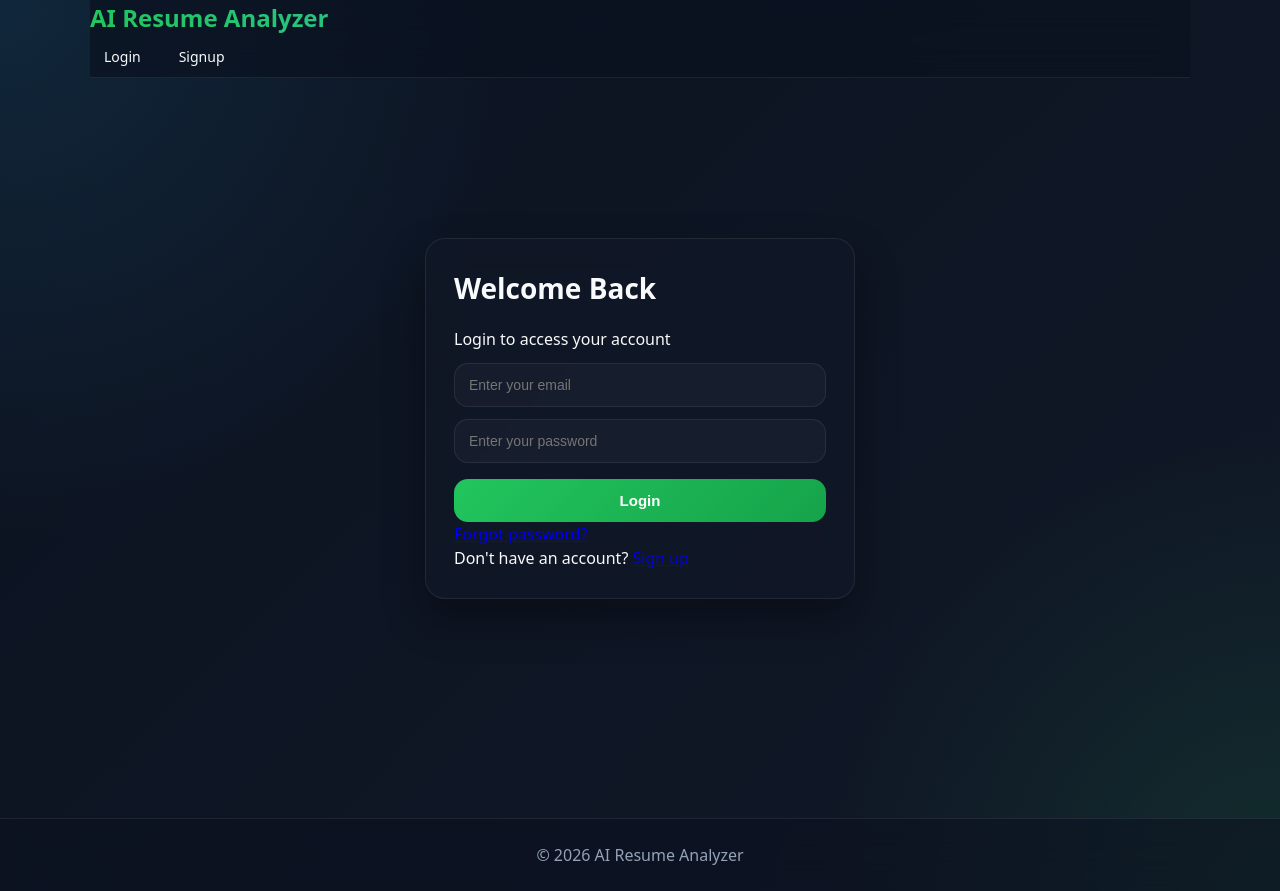
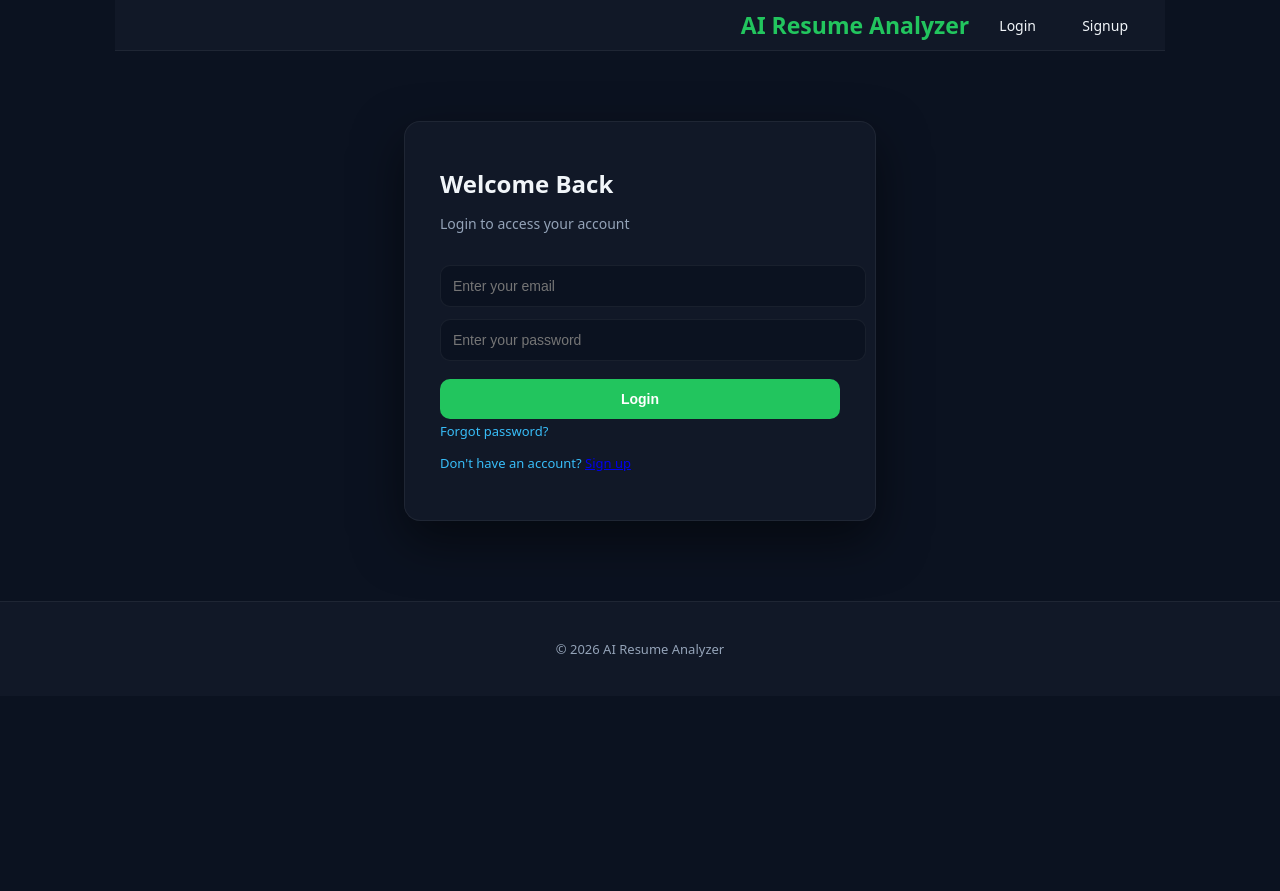
Before and after one commit to ShafiyaAnjum12/ai-resume-analyzer, a Flask app: page /login in a window 1280 px wide. After the commit the page ends 657 px from the top, so only its background shows below. Run offline with Flask 3, Linux system fonts and the light colour scheme; parts of the project's set-up code (start-up, migrations or seed data) failed here and were passed over.

Commit message:
Update style.css

```diff
--- a/static/style.css
+++ b/static/style.css
@@ -1,268 +1,323 @@
-/* ---------------- ROOT VARIABLES ---------------- */
 :root {
-  --bg: #0b1220;
-  --bg2: #111827;
-  --surface: rgba(17, 24, 39, 0.65);
-  --surface-strong: rgba(17, 24, 39, 0.9);
-  --primary: #22c55e;
-  --primary-hover: #16a34a;
-  --accent: #38bdf8;
-  --text: #f8fafc;
-  --muted: #94a3b8;
-  --border: rgba(255, 255, 255, 0.08);
-  --shadow: 0 20px 40px rgba(0, 0, 0, 0.35);
+    --bg: #0B1220;           /* Deep Dark Navy */
+    --surface: #111827;     /* Rich Dark Slate */
+    --primary: #22C55E;     /* Fresh Green */
+    --accent: #38BDF8;      /* Bright Sky Blue */
+    --text: #F1F5F9;        /* Soft White */
+    --muted: #94A3B8;
+    --border: rgba(255,255,255,0.06);
 }
 
-/* ---------------- GLOBAL RESET ---------------- */
-* {
+/* ================= GLOBAL ================= */
+body {
     margin: 0;
-  padding: 0;
-  box-sizing: border-box;
+    font-family: system-ui, -apple-system, Segoe UI, Roboto, sans-serif;
+    background: var(--bg);
+    color: var(--text);
 }
 
-html {
-  scroll-behavior: smooth;
+
+/* ================= AUTH ================= */
+.auth-container {
+    display: flex;
+    justify-content: center;
+    align-items: center;
+    margin-top: 70px;
 }
 
-body {
-  font-family: system-ui, -apple-system, Segoe UI, Roboto, sans-serif;
-  background:
-    radial-gradient(circle at top left, rgba(56, 189, 248, 0.12), transparent 35%),
-    radial-gradient(circle at bottom right, rgba(34, 197, 94, 0.12), transparent 30%),
-    linear-gradient(135deg, var(--bg), var(--bg2));
-  color: var(--text);
-  min-height: 100vh;
-  line-height: 1.5;
+.auth-card {
+    width: 400px;
+    background: var(--surface);
+    padding: 35px;
+    border-radius: 16px;
+    box-shadow: 0 20px 50px rgba(0,0,0,0.5);
+    border: 1px solid var(--border);
 }
 
-/* ---------------- CONTAINER ---------------- */
+.auth-card h2 {
+    margin-top: 10px;
+    margin-bottom: 6px;
+    color: var(--text);
+}
+
+.sub-text {
+    color: var(--muted);
+    font-size: 14px;
+    margin-bottom: 20px;
+}
+
+.auth-card input {
+    width: 100%;
+    padding: 12px;
+    margin-top: 12px;
+    border-radius: 10px;
+    border: 1px solid var(--border);
+    background: #0B1220;
+    color: var(--text);
+    font-size: 14px;
+    transition: 0.2s;
+}
+
+.auth-card input:focus {
+    border-color: var(--accent);
+    outline: none;
+    box-shadow: 0 0 0 3px rgba(96,165,250,0.15);
+}
+
+.auth-card button {
+    width: 100%;
+    margin-top: 18px;
+    padding: 12px;
+    background: var(--primary);
+    color: white;
+    border: none;
+    border-radius: 10px;
+    font-weight: 600;
+    cursor: pointer;
+    transition: 0.2s;
+}
+
+.auth-card button:hover {
+    background: #0d8f6e;
+    transform: translateY(-1px);
+}
+
+.auth-links a,
+.switch-auth {
+    font-size: 13px;
+    color: var(--accent);
+    text-decoration: none;
+}
+
+.auth-links a:hover,
+.switch-auth:hover {
+    text-decoration: underline;
+}
+
+/* ================= LAYOUT ================= */
 .container {
-  width: 90%;
-  max-width: 1100px;
+    width: 85%;
+    max-width: 1000px;
     margin: auto;
 }
 
-/* ---------------- HEADER ---------------- */
+/* ================= HEADER ================= */
 header {
-  position: sticky;
-  top: 0;
-  z-index: 1000;
-  background: rgba(11, 18, 32, 0.7);
+    background: var(--surface);
+    padding: 0 25px;
+    height: 50px;              /* IMPORTANT for vertical centering */
+    display: flex;
+    justify-content: flex-end; /* right side */
+    align-items: center;       /* vertical middle */
     border-bottom: 1px solid var(--border);
-  backdrop-filter: blur(16px);
-  -webkit-backdrop-filter: blur(16px);
 }
 
-/* FIX: full width header layout */
-.header-inner {
-  width: 100%;
-  height: 72px;
-  display: flex;
-  justify-content: space-between;
-  align-items: center;
-  padding: 0 24px;
+header h1 {
+    font-size: 22px;
+    font-weight: 600;
+    color: var(--text);
+    margin: 0;
 }
 
-/* ---------------- LOGO ---------------- */
-.logo {
-  font-size: 24px;
-  font-weight: 700;
-  white-space: nowrap;
-  background: linear-gradient(90deg, var(--primary), var(--accent));
-  -webkit-background-clip: text;
-  -webkit-text-fill-color: transparent;
-}
-
-/* ---------------- NAVBAR ---------------- */
 nav {
-  display: flex;
-  gap: 10px;
-  align-items: center;
-  flex-wrap: wrap;
+    float: right;
 }
 
 nav a {
+    color: var(--text);
+    margin-left: 18px;
     text-decoration: none;
-  color: var(--text);
-  padding: 10px 14px;
-  border-radius: 12px;
     font-size: 14px;
-  transition: 0.3s ease;
-  white-space: nowrap;
+    padding: 8px 12px;
+    border-radius: 8px;
+    transition: 0.2s;
 }
 
 nav a:hover {
-  background: rgba(255, 255, 255, 0.06);
     color: var(--accent);
-  transform: translateY(-2px);
 }
 
-/* ---------------- MAIN ---------------- */
-main {
-  padding: 40px 0;
+.logo {
+    font-size: 23px;
+    font-weight: 700;
+    color: #22C55E
 }
 
-/* ---------------- CARDS ---------------- */
-.card,
-.auth-card {
-  background: var(--surface);
-  border: 1px solid var(--border);
-  border-radius: 20px;
-  padding: 28px;
-  box-shadow: var(--shadow);
-  backdrop-filter: blur(16px);
-  -webkit-backdrop-filter: blur(16px);
+
+/* ================= MAIN ================= */
+main {
+    margin-top: 40px;
 }
 
-/* ---------------- AUTH ---------------- */
-.auth-container {
-  min-height: 75vh;
-  display: flex;
-  justify-content: center;
-  align-items: center;
+/* ================= CARDS ================= */
+.card {
+    background: var(--surface);
+    padding: 25px;
+    border-radius: 14px;
+    margin-bottom: 25px;
+    box-shadow: 0 15px 35px rgba(0,0,0,0.4);
+    border: 1px solid var(--border);
+    transition: 0.2s ease;
 }
 
-.auth-card {
-  width: 100%;
-  max-width: 430px;
+.card:hover {
+    transform: translateY(-3px);
+    border-color: rgba(96,165,250,0.2);
 }
 
-/* ---------------- INPUTS ---------------- */
-input,
-textarea,
-select {
-  width: 100%;
-  padding: 13px 14px;
-  margin-top: 12px;
-  border-radius: 14px;
-  border: 1px solid var(--border);
-  background: rgba(255, 255, 255, 0.03);
+/* ================= HEADINGS ================= */
+h2 {
+    margin-bottom: 20px;
     color: var(--text);
-  font-size: 14px;
 }
 
-input:focus,
-textarea:focus,
-select:focus {
-  outline: none;
-  border-color: var(--accent);
-  box-shadow: 0 0 0 4px rgba(56, 189, 248, 0.12);
+h3 {
+    margin-bottom: 20px;
+    font-size: 18px;
+    color: var(--accent);
 }
 
-/* ---------------- BUTTON ---------------- */
+/* ================= INPUTS ================= */
+textarea {
+    width: 100%;
+    min-height: 140px;
+    padding: 12px;
+    border-radius: 10px;
+    border: 1px solid var(--border);
+    margin-top: 10px;
+    font-size: 14px;
+    background: #0B1220;
+    color: var(--text);
+}
+
+textarea:focus {
+    border-color: var(--accent);
+    outline: none;
+}
+
+input[type="file"],
+input[type="text"],
+input[name="role"] {
+    width: 100%;
+    margin-top: 10px;
+    padding: 12px;
+    border-radius: 10px;
+    border: 1px solid var(--border);
+    background: #0B1220;
+    color: var(--text);
+}
+
+/* ================= BUTTONS ================= */
 button {
-  width: 100%;
-  margin-top: 16px;
-  padding: 13px;
+    margin-top: 15px;
+    padding: 12px;
+    background: var(--primary);
+    color: white;
     border: none;
-  border-radius: 14px;
-  background: linear-gradient(135deg, var(--primary), #16a34a);
-  color: white;
-  font-size: 15px;
+    border-radius: 10px;
+    cursor: pointer;
+    font-size: 14px;
     font-weight: 600;
-  cursor: pointer;
-  transition: 0.3s ease;
+    transition: 0.2s;
 }
 
 button:hover {
-  transform: translateY(-2px);
-  box-shadow: 0 12px 24px rgba(34, 197, 94, 0.25);
+    background: #0d8f6e;
+    transform: translateY(-1px);
 }
 
-/* ---------------- HEADINGS ---------------- */
+/* ================= LIST ================= */
+ul {
+    padding-left: 18px;
+}
+
+li {
+    margin-bottom: 6px;
+    color: var(--text);
+}
+
+/* ================= FOOTER ================= */
+footer {
+    margin-top: 80px;
+    padding: 25px 20px;
+    text-align: center;
+    background: var(--surface);
+    border-top: 1px solid var(--border);
+    font-size: 13px;
+    color: var(--muted);
+}
+/* ================= MOBILE RESPONSIVE ================= */
+@media (max-width: 768px) {
+
+    .container {
+        width: 92%;
+    }
+
+    /* AUTH CARD */
+    .auth-card {
+        width: 100%;
+        padding: 25px;
+        margin: 0 15px;
+    }
+
+    .auth-container {
+        margin-top: 40px;
+        padding: 0 10px;
+    }
+
+    /* HEADER */
+    header {
+        height: auto;
+        flex-direction: column;
+        justify-content: center;
+        align-items: flex-start;
+        padding: 12px 15px;
+    }
+
+    nav {
+        float: none;
+        width: 100%;
+        display: flex;
+        flex-wrap: wrap;
+        gap: 8px;
+        margin-top: 8px;
+    }
+
+    nav a {
+        margin-left: 0;
+        padding: 6px 10px;
+        font-size: 13px;
+    }
+
+    .logo {
+        font-size: 20px;
+    }
+
+    /* CARDS */
+    .card {
+        padding: 18px;
+    }
+
+    /* TEXT */
     h2 {
-  font-size: 28px;
-  margin-bottom: 18px;
+        font-size: 18px;
     }
 
     h3 {
-  font-size: 18px;
-  margin-bottom: 14px;
-  color: var(--accent);
-}
-
-/* ---------------- FOOTER ---------------- */
-footer {
-  margin-top: 60px;
-  padding: 24px;
-  text-align: center;
-  border-top: 1px solid var(--border);
-  color: var(--muted);
-  background: rgba(11, 18, 32, 0.55);
-  backdrop-filter: blur(16px);
-}
-
-/* ---------------- ANIMATION ---------------- */
-@keyframes fadeUp {
-  from {
-    opacity: 0;
-    transform: translateY(18px);
-  }
-  to {
-    opacity: 1;
-    transform: translateY(0);
-  }
-}
-
-/* ---------------- RESPONSIVE ---------------- */
-@media (max-width: 992px) {
-  .header-inner {
-    padding: 0 18px;
-  }
-
-  nav a {
-    font-size: 13px;
-  }
-}
-
-@media (max-width: 768px) {
-  .header-inner {
-    height: auto;
-    flex-direction: row;
-    flex-wrap: wrap;
-    gap: 10px;
-    padding: 12px 16px;
-  }
-
-  .logo {
-    font-size: 18px;
-  }
-
-  nav {
-    justify-content: flex-end;
-  }
-
-  nav a {
-    font-size: 12px;
-    padding: 7px 10px;
-  }
-
-  .card,
-  .auth-card {
-    padding: 22px;
-  }
-
-  h2 {
-    font-size: 24px;
-  }
-}
-
-@media (max-width: 480px) {
-  .logo {
         font-size: 16px;
     }
 
-  nav a {
-    font-size: 11px;
-    padding: 6px 8px;
+    /* INPUTS */
+    textarea {
+        min-height: 120px;
     }
 
-  .card,
-  .auth-card {
-    padding: 18px;
+    button {
+        width: 100%;
     }
 
-  h2 {
-    font-size: 20px;
+    footer {
+        padding: 18px 10px;
+        font-size: 12px;
     }
 }
```
Lines whose indentation alone changed are shown as unchanged.
